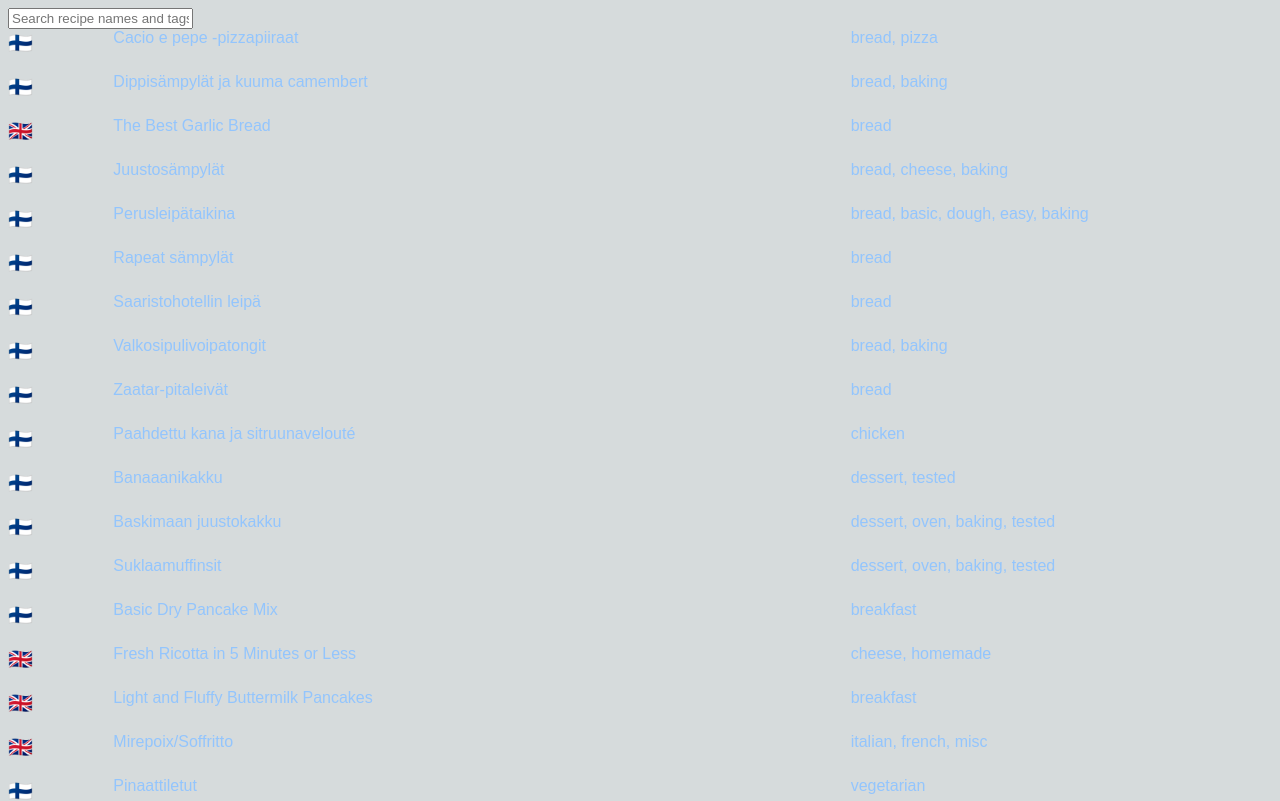
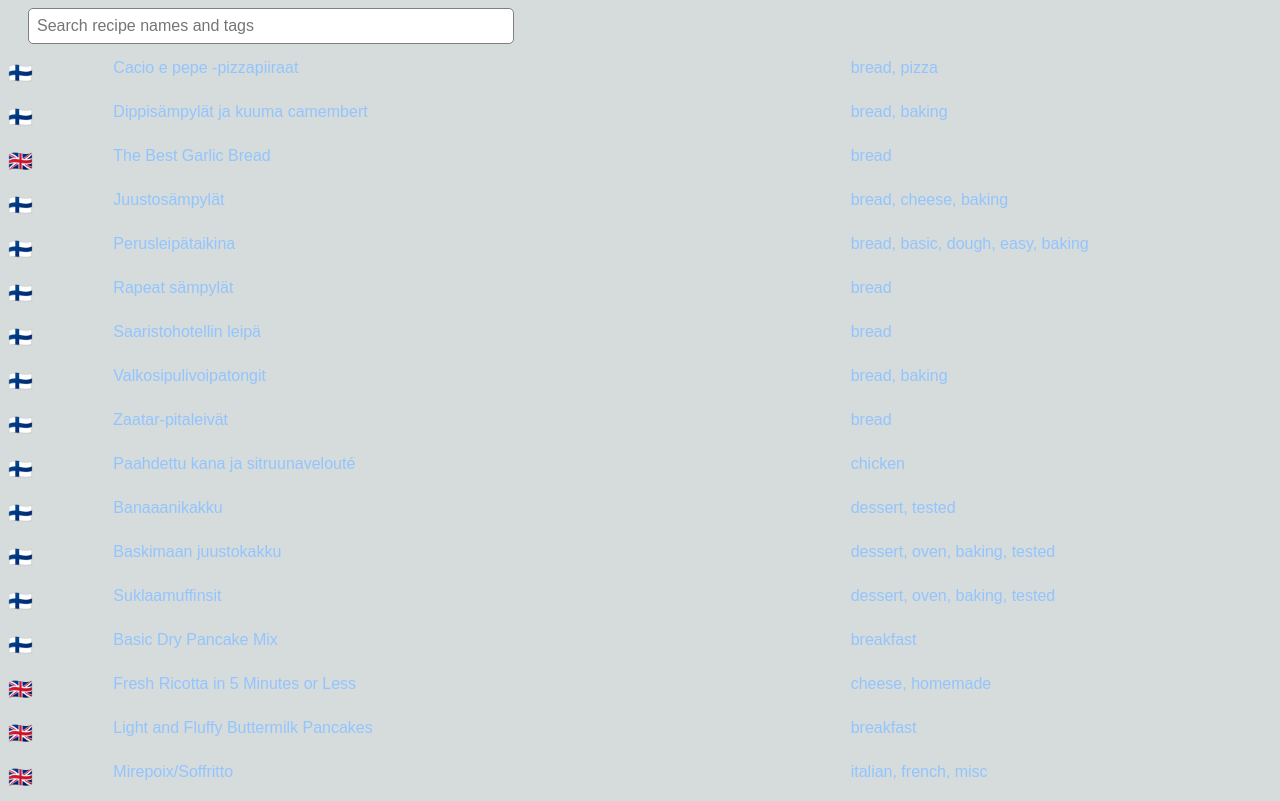
Before and after one commit to vililahtevanoja/recipes, a SvelteKit app: page / in a window 1280 px wide. Shown: the top 801 px of the page. Built offline with nearby package versions, Linux system fonts and the light colour scheme.

Commit message:
styles for search box and fix routing

```diff
--- a/src/routes/+page.svelte
+++ b/src/routes/+page.svelte
@@ -14,7 +14,7 @@
 </script>
 
 <section id="query-section">
-  <div id="search-input-cont">
+  <div id="search-input-div">
     <input
       type="text"
       id="search-field"
@@ -31,7 +31,7 @@
   {#if searchTerm}
     {#each filteredRecipes as recipe}
       <div>
-        <a href="/recipes/{recipe.id}" class="no-underline content-center align-middle text-blue-300">
+        <a href="/{recipe.id}" class="no-underline content-center align-middle text-blue-300">
           <div class={`flex mb-4`}>
             <div class="w-1/12 text-xl content-top">{recipe.metadata.lang?.toLowerCase() === 'fi' ? '🇫🇮' : '🇬🇧'}</div>
             <div class="w-6/12 grow align-middle">{recipe.title}</div>
@@ -43,7 +43,7 @@
   {:else}
     {#each data.recipes as recipe}
       <div>
-        <a href="/recipes/{recipe.id}" class="no-underline content-center align-middle text-blue-300">
+        <a href="/{recipe.id}" class="no-underline content-center align-middle text-blue-300">
           <div class={`flex mb-4`}>
             <div class="w-1/12 text-xl content-top">{recipe.metadata.lang?.toLowerCase() === 'fi' ? '🇫🇮' : '🇬🇧'}</div>
             <div class="w-6/12 grow align-middle">{recipe.title}</div>
@@ -54,3 +54,22 @@
     {/each}
   {/if}
 </div>
+
+<style>
+  #search-input-div {
+    width: 40%;
+    display: flex;
+    align-items: center;
+    margin: 0 0 0 10px;
+    margin-bottom: 15px;
+  }
+
+  #search-field {
+    width: 100%;
+    font-size: 1rem;
+    border: 1px solid gray;
+    border-radius: 5px;
+    padding: 8px;
+    margin: 0 10px 0;
+  }
+</style>
```
Also changed, not shown: src/routes/[slug]/+page.server.ts (renamed from src/routes/recipes/[slug]/+page.server.ts), src/routes/[slug]/+page.svelte (renamed from src/routes/recipes/[slug]/+page.svelte).
